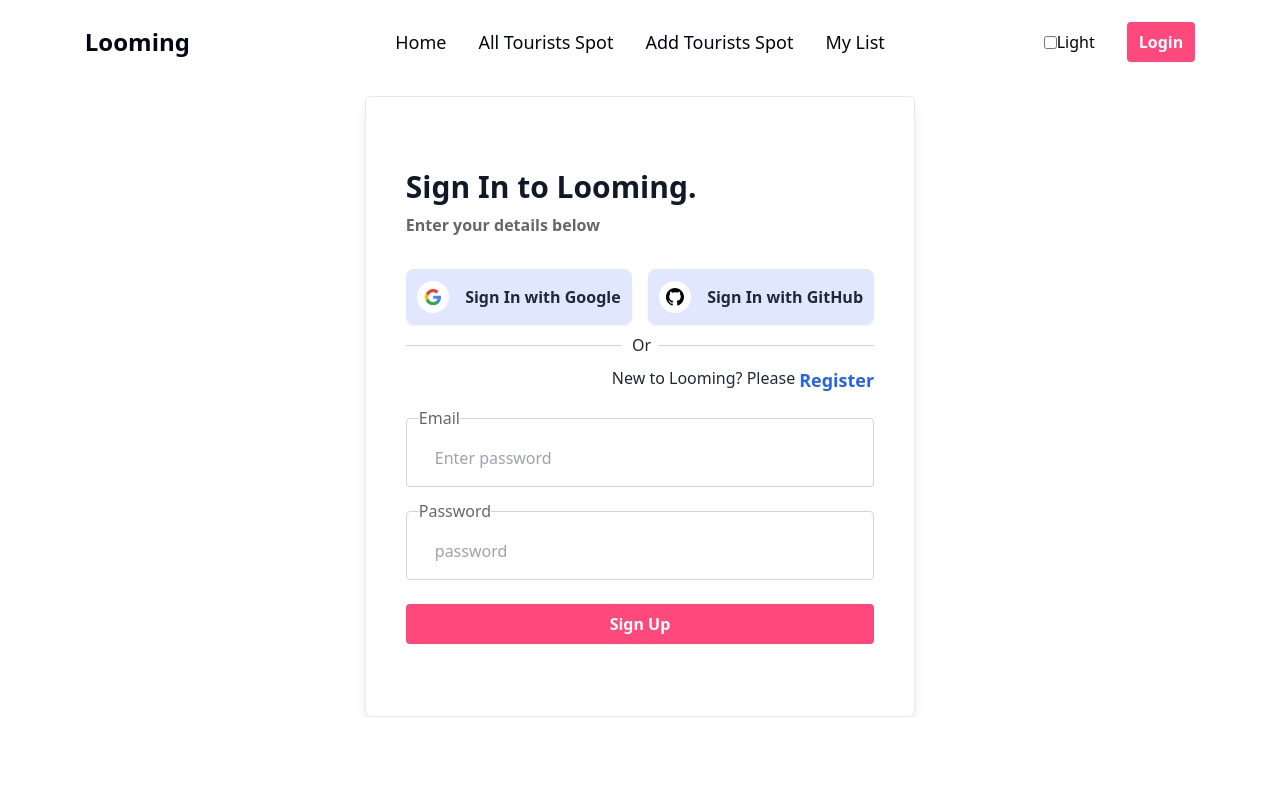
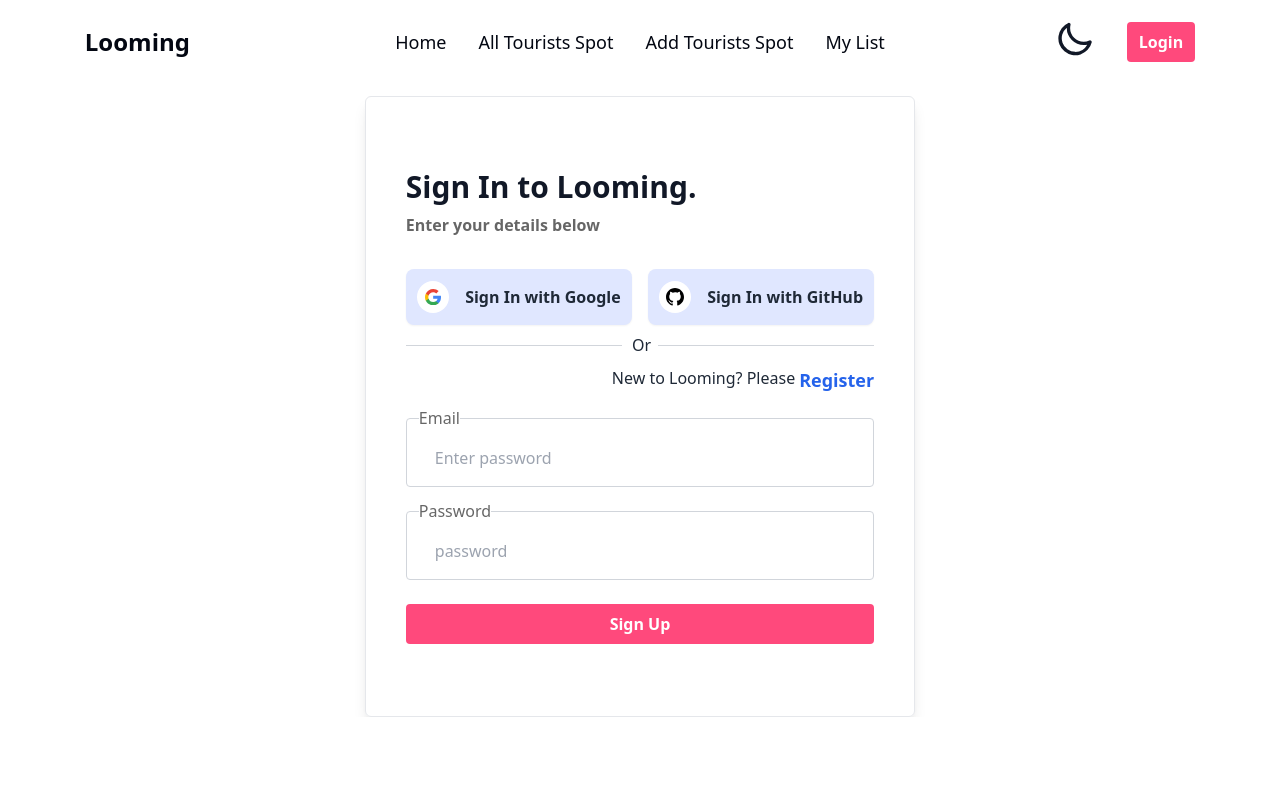
Before and after one commit to hrmrakib/tourism-app-looming-client, a React (Vite) app: page /login in a window 1280 px wide. Shown: the top 800 px of the page. Built offline with nearby package versions, Linux system fonts and the light colour scheme; no server answers.

Commit message:
add favicon with some edition others components

```diff
--- a/index.html
+++ b/index.html
@@ -3,7 +3,7 @@
 
 <head>
   <meta charset="UTF-8" />
-  <link rel="icon" type="image/svg+xml" href="/vite.svg" />
+  <link rel="icon" type="image/svg+xml" href="/favicon.png" />
   <meta name="viewport" content="width=device-width, initial-scale=1.0" />
   <title>Vite + React</title>
 </head>
--- a/src/components/countrySpot/CountryTouristSpot.jsx
+++ b/src/components/countrySpot/CountryTouristSpot.jsx
@@ -14,6 +14,9 @@ const CountryTouristSpot = () => {
   return (
     <div className=''>
       <div className='flex flex-col items-center justify-center mb-16'>
+        <button className='bg-gray-100 px-4 py-2 text-green-500 text-lg font-semibold rounded-md mb-4'>
+          Countries Tourist
+        </button>
         <h2 className='text-2xl md:text-4xl font-bold mb-3 text-gray-950 dark:text-white'>
           Trending destinations
         </h2>
--- a/src/components/header/Navbar.jsx
+++ b/src/components/header/Navbar.jsx
@@ -8,28 +8,6 @@ import { AuthContext } from "../../Contexts/AuthContextProvider";
 
 const Navbar = () => {
   const { user, logOut } = useContext(AuthContext);
-  // const [theme, setTheme] = useState(
-  //   localStorage.getItem("theme") ? localStorage.getItem("theme") : "light"
-  // );
-
-  // const handleToggle = (e) => {
-  //   if (e.target.checked) {
-  //     setTheme("dark");
-  //   } else {
-  //     setTheme("light");
-  //   }
-  // };
-
-  // useEffect(() => {
-  //   localStorage.setItem("theme", theme);
-  //   const localTheme = localStorage.getItem("theme");
-  //   document.querySelector("html").setAttribute("data-theme", localTheme);
-  // }, [theme]);
-
-  // my cosutom
-
-  // const [darkMode, setDarkMode] = useState(false);
-  // const location = useLocation();
 
   const [darkMode, setDarkMode] = useState(getInitialMode());
 
@@ -41,15 +19,10 @@ const Navbar = () => {
   function getInitialMode() {
     const isReturningUser = "dark" in localStorage;
     const savedMode = JSON.parse(localStorage.getItem("dark"));
-    // const userPrefersDark = getPrefColorScheme();
 
     if (isReturningUser) {
       return savedMode;
-    }
-    // else if (userPrefersDark) {
-    //   return true;
-    // }
-    else {
+    } else {
       return false;
     }
   }
@@ -132,27 +105,12 @@ const Navbar = () => {
         <div className='navbar-end'>
           <div className='mr-2 md:mr-8 form-control'>
             <div className='flex items-center'>
-              <input
-                type='checkbox'
-                className='toggle-checkbox'
-                id='toggle'
-                checked={darkMode}
-                onChange={toggleDarkMode}
-              />
-              <label htmlFor='toggle' className='toggle-label'>
-                <span className='toggle-inner'></span>
-                <span className='toggle-switch'></span>
-              </label>
-              <span className='toggle-text text-black dark:text-white'>
-                {darkMode ? "Dark" : "Light"}
-              </span>
-            </div>
-
-            {/* <label className='swap swap-rotate'>
-              <input type='checkbox' onChange={handleToggle} />
+              <div>
+                <label className='swap swap-rotate'>
+                  <input type='checkbox' onChange={toggleDarkMode} />
 
                   <svg
-                className='swap-on fill-current w-10 h-10'
+                    className='swap-on fill-current w-10 h-10 text-gray-900 dark:text-white'
                     xmlns='http://www.w3.org/2000/svg'
                     viewBox='0 0 24 24'
                   >
@@ -160,13 +118,15 @@ const Navbar = () => {
                   </svg>
 
                   <svg
-                className='swap-off fill-current w-10 h-10'
+                    className='swap-off fill-current w-10 h-10 text-gray-900 dark:text-white'
                     xmlns='http://www.w3.org/2000/svg'
                     viewBox='0 0 24 24'
                   >
                     <path d='M21.64,13a1,1,0,0,0-1.05-.14,8.05,8.05,0,0,1-3.37.73A8.15,8.15,0,0,1,9.08,5.49a8.59,8.59,0,0,1,.25-2A1,1,0,0,0,8,2.36,10.14,10.14,0,1,0,22,14.05,1,1,0,0,0,21.64,13Zm-9.5,6.69A8.14,8.14,0,0,1,7.08,5.22v.27A10.15,10.15,0,0,0,17.22,15.63a9.79,9.79,0,0,0,2.1-.22A8.11,8.11,0,0,1,12.14,19.73Z' />
                   </svg>
-            </label> */}
+                </label>
+              </div>
+            </div>
           </div>
           {user ? (
             <>
--- a/src/pages/AddTouristSpot.jsx
+++ b/src/pages/AddTouristSpot.jsx
@@ -9,6 +9,10 @@ const AddTouristSpot = () => {
   const { user } = useContext(AuthContext);
   const getUserEmail = user.email;
   const getUserName = user.displayName;
+
+  useEffect(() => {
+    document.title = "Looming | Add Tourist Spot";
+  }, []);
 
   const {
     register,
--- a/src/pages/AllTouristSpot.jsx
+++ b/src/pages/AllTouristSpot.jsx
@@ -12,6 +12,10 @@ const MyComponent = () => {
     words: ["Life", "Moment", "Day"],
     loop: 0,
   });
+
+  useEffect(() => {
+    document.title = "Looming | All Tourist Spot";
+  }, []);
 
   return (
     <div className=''>
@@ -80,10 +84,10 @@ const AllTouristSpot = () => {
               className='dropdown-content z-[1] menu p-2 shadow bg-base-100 rounded-box w-max'
             >
               <li onClick={sortAscending}>
-                <a className='text-gray-200'>Lowest to heighest</a>
+                <a className='text-gray-900'>Lowest to heighest</a>
               </li>
               <li onClick={sortDescending}>
-                <a className='text-gray-200'>Heighest to lowest</a>
+                <a className='text-gray-900'>Heighest to lowest</a>
               </li>
             </ul>
           </div>
--- a/src/pages/HomePage.jsx
+++ b/src/pages/HomePage.jsx
@@ -1,3 +1,4 @@
+import { useEffect } from "react";
 import CountryTouristSpot from "../components/countrySpot/CountryTouristSpot";
 import ChooseUs from "../components/extra/ChooseUs";
 import Review from "../components/extra/Review";
@@ -5,6 +6,10 @@ import HeroSlider from "../components/header/HeroSlider";
 import TouristSpot from "../components/tourist/TouristSpot";
 
 const HomePage = () => {
+  useEffect(() => {
+    document.title = "Looming | Home";
+  }, []);
+
   return (
     <div className='bg-white dark:bg-gray-900'>
       <HeroSlider />
--- a/src/pages/Login.jsx
+++ b/src/pages/Login.jsx
@@ -3,6 +3,8 @@ import { useForm } from "react-hook-form";
 import { useContext, useState } from "react";
 import Swal from "sweetalert2";
 import { AuthContext } from "../Contexts/AuthContextProvider";
+import { ToastContainer, toast } from "react-toastify";
+import "react-toastify/dist/ReactToastify.css";
 
 const LoginPage = () => {
   const { signIn, googleSignIn, githubSignIn } = useContext(AuthContext);
@@ -22,11 +24,19 @@ const LoginPage = () => {
 
     setPasswordError("");
     setAuthError("");
-    if (password.lenght < 6) {
+    if (password.length < 6) {
       setPasswordError("Must be 6 characters");
+      return;
     }
     signIn(email, password)
       .then(() => {
+        Swal.fire({
+          position: "top",
+          icon: "success",
+          title: "Login successfully!",
+          showConfirmButton: false,
+          timer: 1000,
+        });
         navigate(location.state ? location?.state : "/");
       })
       .catch((err) => {
@@ -58,6 +68,7 @@ const LoginPage = () => {
 
   return (
     <div className='w-full bg-white'>
+      <ToastContainer autoClose={1000} />
       <div className='w-[86%] mx-auto'>
         <div className='w-1/2  mx-auto border shadow-lg py-8 rounded-md'>
           <div>
@@ -166,6 +177,7 @@ const LoginPage = () => {
                         className='px-4 py-1 w-full focus:outline-0 bg-white text-black'
                       />
                     </fieldset>
+                    <p className='text-red-600'>{passwordError}</p>
                     <p>
                       {errors.password && (
                         <span className='text-red-600'>
--- a/src/pages/MyListPage.jsx
+++ b/src/pages/MyListPage.jsx
@@ -10,6 +10,10 @@ const MyListPage = () => {
 
   const { user } = useContext(AuthContext);
   const userEmail = user.email;
+
+  useEffect(() => {
+    document.title = "Looming | My Listed Spot";
+  }, []);
 
   useEffect(() => {
     fetch(`${baseURL}/allDataByEmail/${userEmail}`)
@@ -100,7 +104,7 @@ const MyListPage = () => {
                           </div>
                         </div>
                         <div>
-                          <div className='font-bold text-black  dark:text-gray-100'>
+                          <div className='font-bold md:text-lg text-black dark:text-gray-100'>
                             {spot?.spotName}
                           </div>
                           <div className='text-sm text-gray-700  dark:text-gray-100'>
```
Also changed, not shown: public/favicon.png (added). Lines whose indentation alone changed are shown as unchanged.
